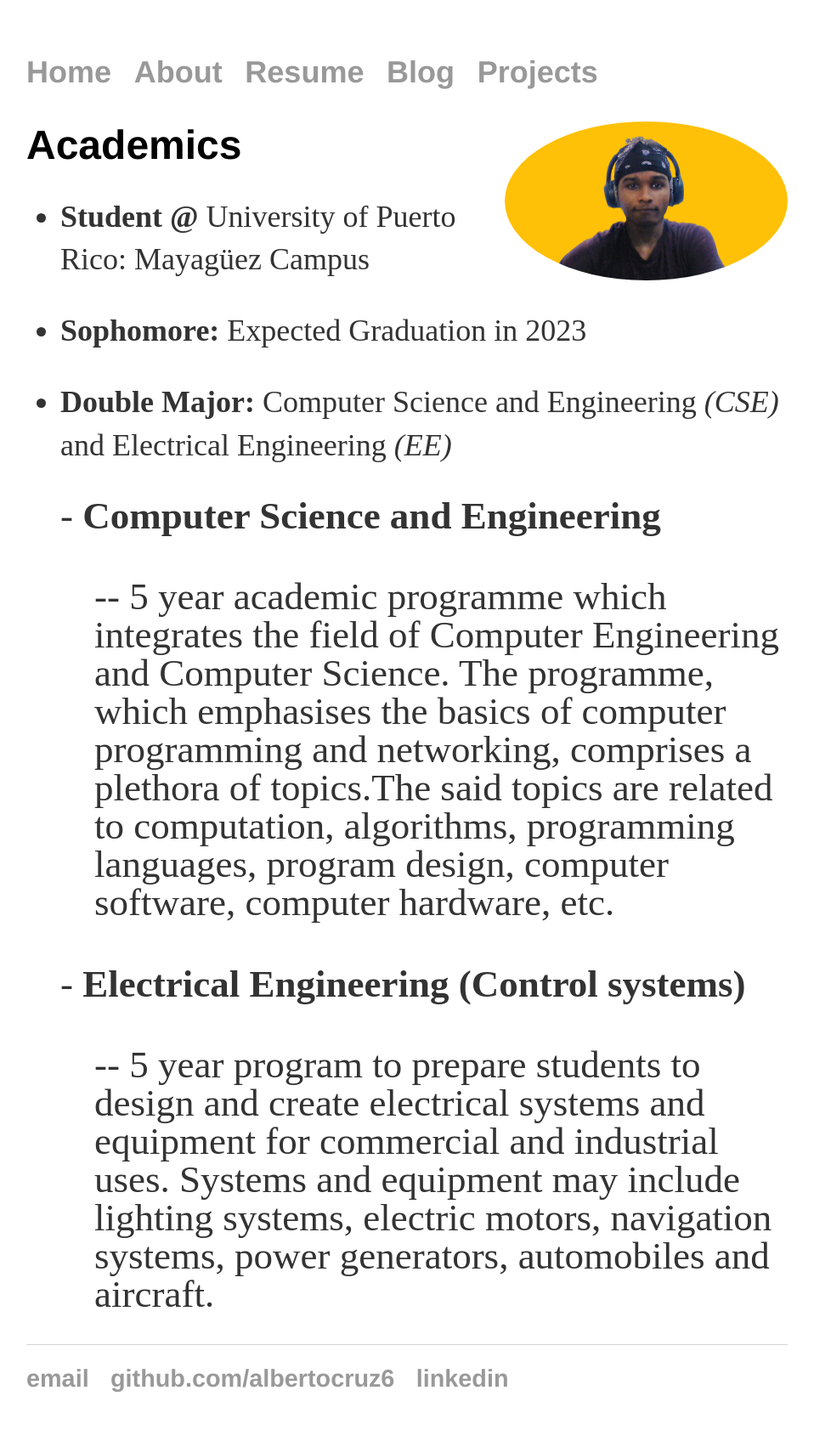
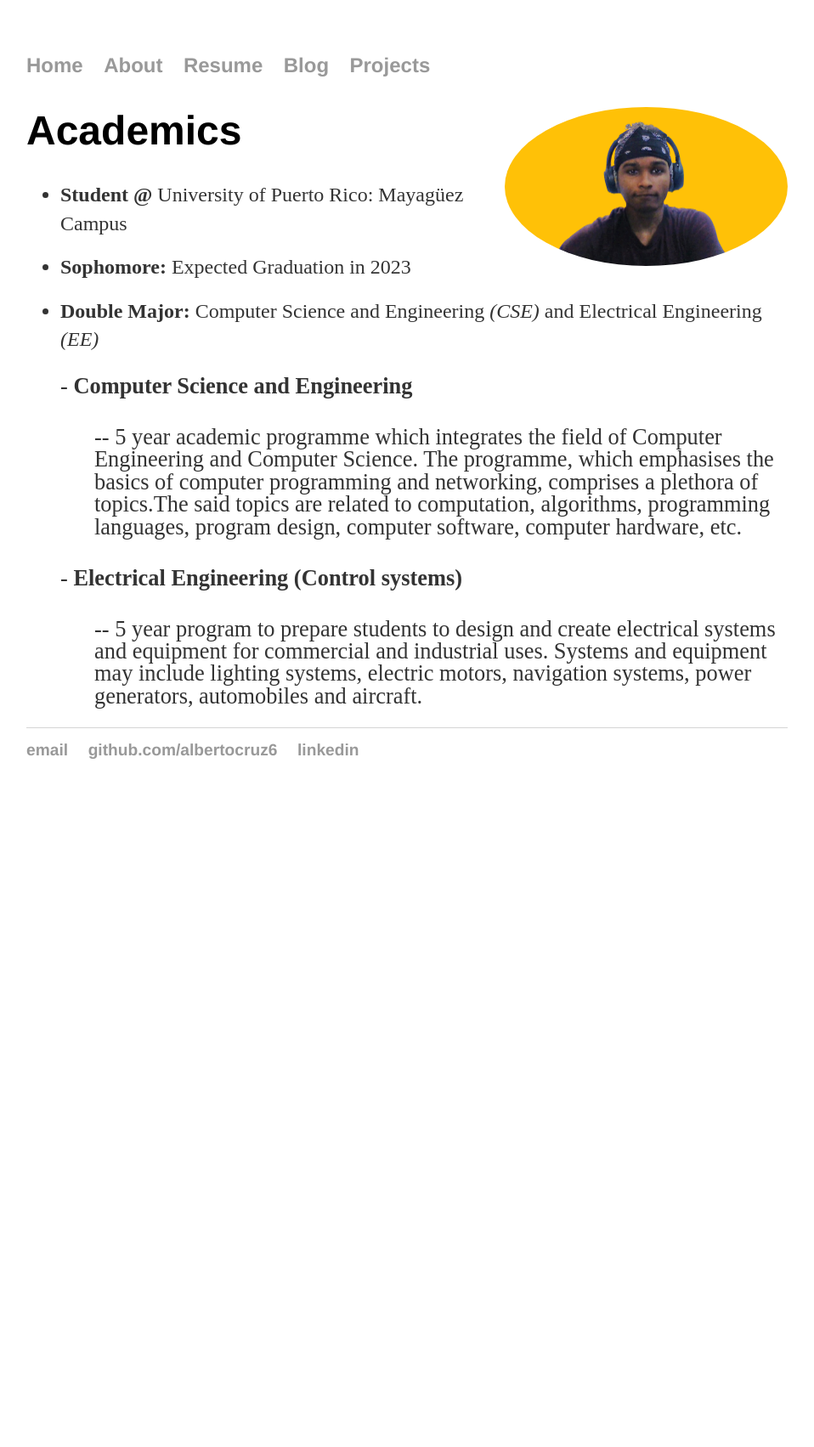
Before and after one commit to albertocruz6/albertocruz6.github.io, a Jekyll site: the page built from about/index.html, in a window 1280 px wide. Shown: the whole page at 85% size, without its empty margins (161-1119 px from the left). Built offline with Jekyll 4.4.1, drawn with Linux system fonts in a browser that asks for light colours; after the commit the page ends 957 px from its top, so only the background shows below that.

Commit message:
Update index.html

```diff
--- a/about/index.html
+++ b/about/index.html
@@ -11,18 +11,14 @@ li {
 	line-height: 1.4em;
 	color: #333;
 }
-ul {
-	font-size: 1.5em;
-	line-height: 1.4em;
-	color: #333;
-}
+
 dt {
-	font-size: 1.25em;
+	font-size: 1.1em;
     	line-height: 1em;
    	color: #333;
 }
 dd {
-	font-size: 1.25em;
+	font-size: 1.1em;
     	line-height: 1em;
    	color: #333;
 	}
```
